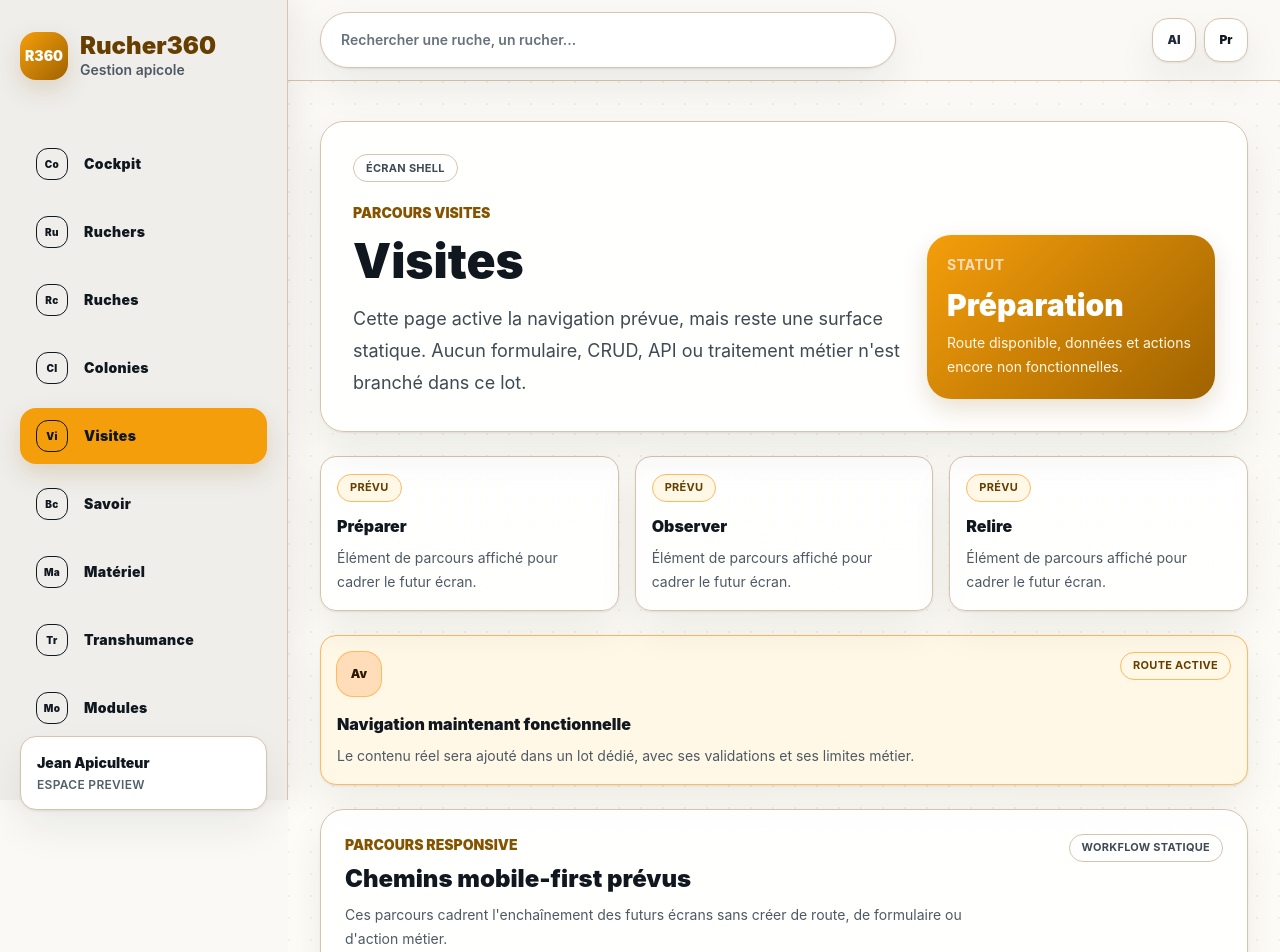
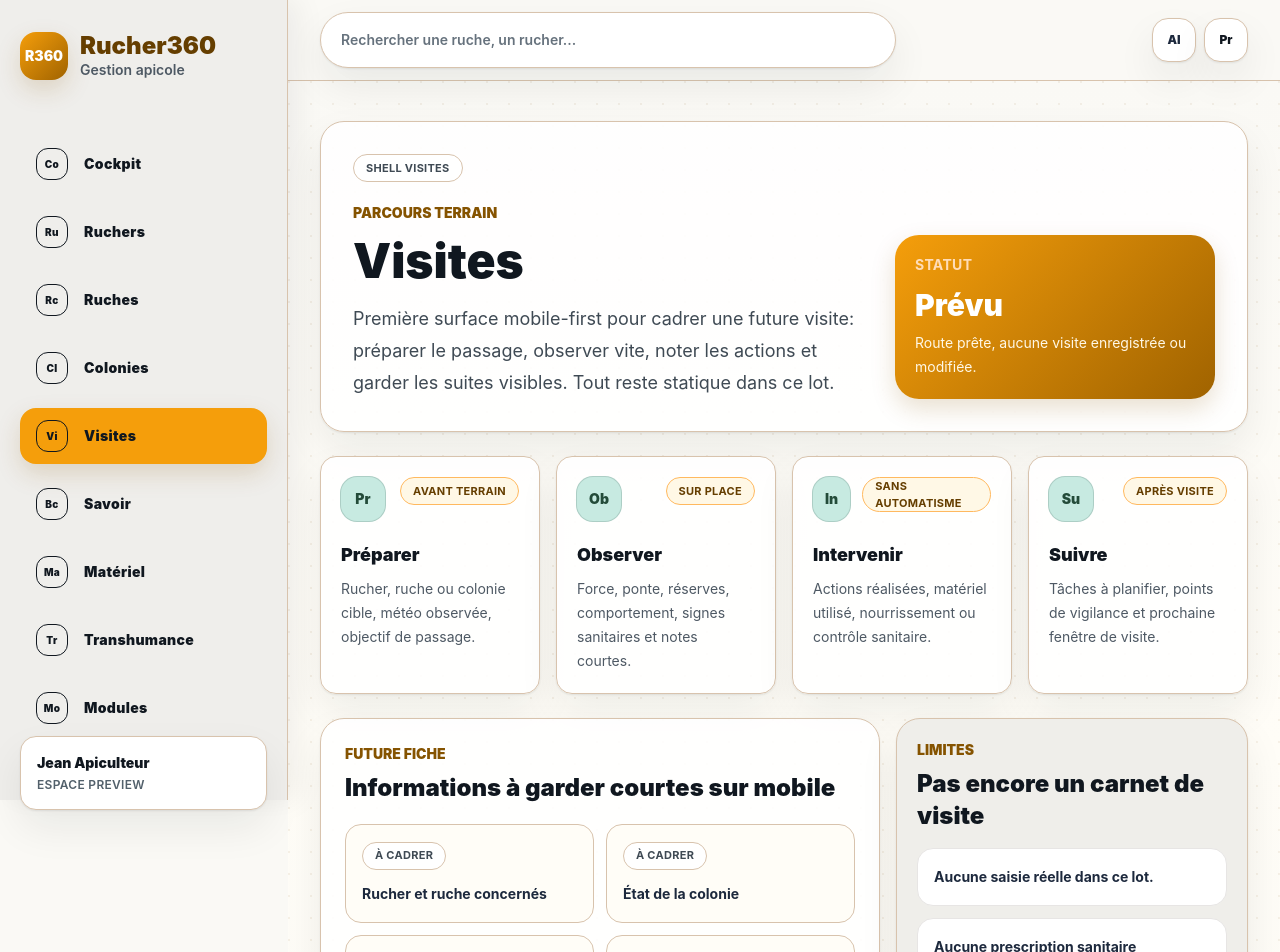
Before and after one commit to bigfred2002/ruche360, a Next.js app: page /visits in a window 1280 px wide. Shown: the top 952 px of the page. Built offline with nearby package versions, Linux system fonts and the light colour scheme.

Commit message:
feat: add visits shell
Adds a static mobile-first visits shell and documentation.

```diff
--- a/src/app/visits/page.tsx
+++ b/src/app/visits/page.tsx
@@ -1,12 +1,5 @@
-import { ShellRoutePage } from "@/components/ShellRoutePage";
+import { VisitsShellPreview } from "@/components/VisitsShellPreview";
 
 export default function VisitsPage() {
-  return (
-    <ShellRoutePage
-      currentPath="/visits"
-      eyebrow="Parcours visites"
-      highlights={["Préparer", "Observer", "Relire"]}
-      title="Visites"
-    />
-  );
+  return <VisitsShellPreview />;
 }
--- /dev/null
+++ b/src/components/VisitsShellPreview.tsx
@@ -0,0 +1,155 @@
+import { AppShell } from "./AppShell";
+import { createAppNavigation } from "./appNavigation";
+import { StatePanel } from "./StatePanel";
+import { StatusBadge } from "./StatusBadge";
+
+const visitSteps = [
+  {
+    detail: "Rucher, ruche ou colonie cible, météo observée, objectif de passage.",
+    label: "Préparer",
+    metric: "Avant terrain",
+  },
+  {
+    detail: "Force, ponte, réserves, comportement, signes sanitaires et notes courtes.",
+    label: "Observer",
+    metric: "Sur place",
+  },
+  {
+    detail: "Actions réalisées, matériel utilisé, nourrissement ou contrôle sanitaire.",
+    label: "Intervenir",
+    metric: "Sans automatisme",
+  },
+  {
+    detail: "Tâches à planifier, points de vigilance et prochaine fenêtre de visite.",
+    label: "Suivre",
+    metric: "Après visite",
+  },
+] as const;
+
+const futureFields = [
+  "Rucher et ruche concernés",
+  "État de la colonie",
+  "Réserves et nourrissement",
+  "Sanitaire et varroa",
+  "Actions réalisées",
+  "Tâches à créer",
+] as const;
+
+const guardrails = [
+  "Aucune saisie réelle dans ce lot.",
+  "Aucune prescription sanitaire automatique.",
+  "Aucune analyse IA de visite.",
+  "Aucun lien obligatoire avec le matériel ou la transhumance.",
+] as const;
+
+export function VisitsShellPreview() {
+  const { desktopNavigationItems, mobileNavigationItems } =
+    createAppNavigation("/visits");
+
+  return (
+    <AppShell
+      desktopNavigationItems={desktopNavigationItems}
+      mobileNavigationItems={mobileNavigationItems}
+    >
+      <div className="mx-auto w-full max-w-7xl px-5 py-6 sm:px-6 lg:px-8 lg:py-10">
+        <div className="space-y-6">
+          <section className="surface-panel rounded-3xl p-5 sm:p-7 lg:p-8">
+            <StatusBadge label="Shell visites" tone="preview" />
+            <div className="mt-5 grid gap-6 lg:grid-cols-[1fr_20rem] lg:items-end">
+              <div>
+                <p className="section-kicker">Parcours terrain</p>
+                <h1 className="mt-2 text-4xl font-black leading-tight text-slate-950 sm:text-5xl">
+                  Visites
+                </h1>
+                <p className="mt-3 max-w-3xl text-lg leading-8 text-slate-700">
+                  Première surface mobile-first pour cadrer une future visite:
+                  préparer le passage, observer vite, noter les actions et
+                  garder les suites visibles. Tout reste statique dans ce lot.
+                </p>
+              </div>
+              <div className="rounded-3xl bg-gradient-amber p-5 text-white shadow-amber">
+                <p className="text-sm font-bold uppercase tracking-wide text-amber-100">
+                  Statut
+                </p>
+                <p className="mt-3 text-3xl font-black">Prévu</p>
+                <p className="mt-2 text-sm leading-6 text-amber-50">
+                  Route prête, aucune visite enregistrée ou modifiée.
+                </p>
+              </div>
+            </div>
+          </section>
+
+          <section className="grid gap-4 md:grid-cols-2 xl:grid-cols-4">
+            {visitSteps.map((step) => (
+              <article
+                className="motion-card surface-panel rounded-2xl p-5"
+                key={step.label}
+              >
+                <div className="flex items-start justify-between gap-3">
+                  <span className="grid size-11 place-items-center rounded-2xl bg-sage-100 text-sm font-black text-forest-900 ring-1 ring-sage-200">
+                    {step.label.slice(0, 2)}
+                  </span>
+                  <StatusBadge label={step.metric} tone="soon" />
+                </div>
+                <h2 className="mt-5 text-lg font-black text-slate-950">
+                  {step.label}
+                </h2>
+                <p className="mt-2 text-sm leading-6 text-field-muted">
+                  {step.detail}
+                </p>
+              </article>
+            ))}
+          </section>
+
+          <section className="grid gap-4 lg:grid-cols-[1fr_22rem]">
+            <div className="surface-panel rounded-3xl p-5 sm:p-6">
+              <p className="section-kicker">Future fiche</p>
+              <h2 className="mt-2 text-2xl font-black text-slate-950">
+                Informations à garder courtes sur mobile
+              </h2>
+              <div className="mt-5 grid gap-3 sm:grid-cols-2">
+                {futureFields.map((field) => (
+                  <div
+                    className="rounded-2xl border border-cream-300 bg-cream-50 p-4"
+                    key={field}
+                  >
+                    <StatusBadge label="À cadrer" tone="preview" />
+                    <p className="mt-3 text-sm font-bold leading-6 text-slate-800">
+                      {field}
+                    </p>
+                  </div>
+                ))}
+              </div>
+            </div>
+
+            <aside className="surface-muted rounded-3xl p-5">
+              <p className="section-kicker">Limites</p>
+              <h2 className="mt-2 text-2xl font-black text-slate-950">
+                Pas encore un carnet de visite
+              </h2>
+              <div className="mt-4 space-y-3">
+                {guardrails.map((rule) => (
+                  <div
+                    className="rounded-2xl border border-stone-200 bg-white p-4"
+                    key={rule}
+                  >
+                    <p className="text-sm font-bold leading-6 text-slate-800">
+                      {rule}
+                    </p>
+                  </div>
+                ))}
+              </div>
+            </aside>
+          </section>
+
+          <StatePanel
+            detail="Le prochain lot pourra cadrer le modèle visite/tâches avant tout formulaire actif. Ici, on stabilise seulement le parcours et le vocabulaire terrain."
+            kind="coming-soon"
+            label="Sans CRUD"
+            title="La saisie réelle attend un lot dédié"
+          />
+        </div>
+      </div>
+    </AppShell>
+  );
+}
```
Also changed, not shown: 6 other files (tests, documents, lock files or other folders).
